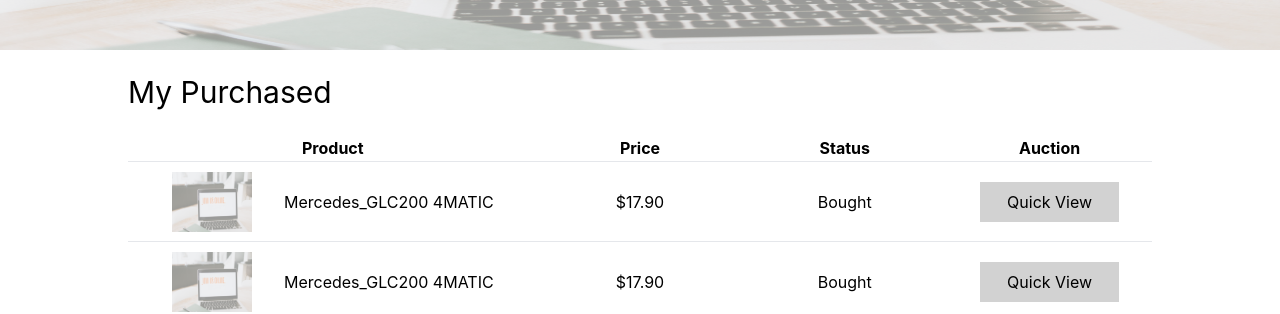
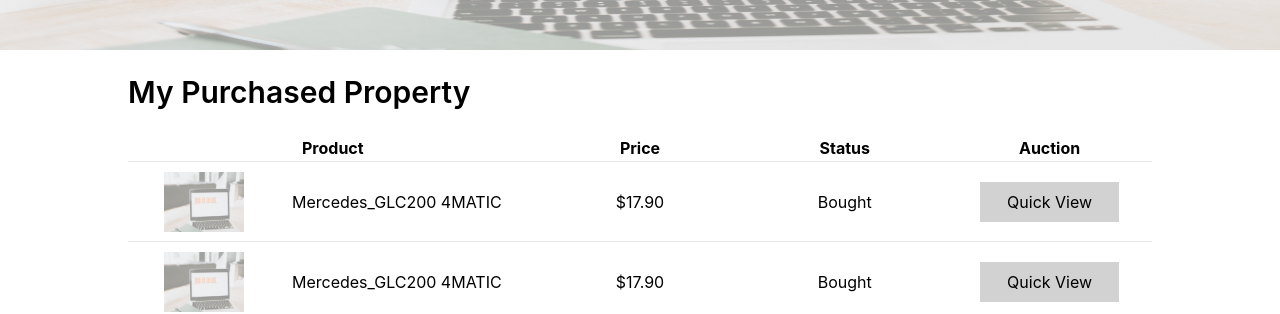
Before and after one commit to autioneaseteam3/AutionEase_052024_Nhom3, a React (Create React App) app in the folder Front-end/aution_project_frontend/: page /my-purchased in a window 1280 px wide. Shown: the part 486-800 px from the top of the page. Built offline with nearby package versions, Linux system fonts and the light colour scheme.

Commit message:
#48 Purchased Property List Screen

```diff
--- a/Front-end/aution_project_frontend/src/Pages/MyPurchased/MyPurchased.js
+++ b/Front-end/aution_project_frontend/src/Pages/MyPurchased/MyPurchased.js
@@ -11,7 +11,7 @@
       </div>
       <div className="flex justify-center">
         <div className=" w-4/5 flex flex-start my-[20px]">
-          <div className="text-[30px]"> My Purchased</div>
+          <div className="text-[30px] font-semibold">My Purchased Property</div>
         </div>
       </div>
       <ProductPurchased />
--- a/Front-end/aution_project_frontend/src/Pages/MyPurchased/ProductPurchased.js
+++ b/Front-end/aution_project_frontend/src/Pages/MyPurchased/ProductPurchased.js
@@ -37,7 +37,7 @@
               <td className=" w-2/5">
                 <div className=" flex items-center justify-center ">
                   <img
-                    className="w-[80px] h-[60px] mr-8"
+                    className="w-[80px] h-[60px] mr-12"
                     src={data.img}
                     alt=""
                   ></img>
```
